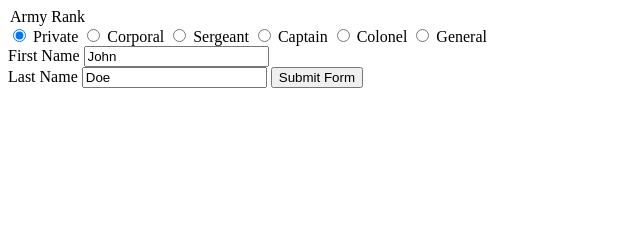
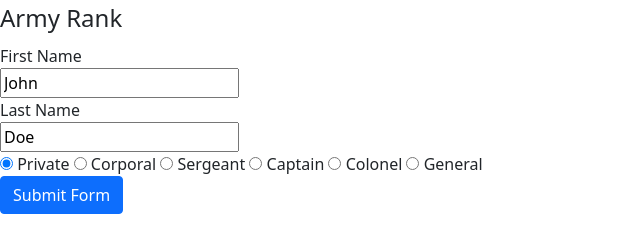
Before and after one commit to Jacobp60/Lab5js, a plain HTML site: page index.html in a window 1280 px wide. Shown: the whole page, without its empty margins (0-640 px from the left). Drawn offline with nearby package versions, Linux system fonts and the light colour scheme.

Commit message:
Bootstrap

```diff
--- a/index.html
+++ b/index.html
@@ -3,10 +3,27 @@
 <head>
     <meta charset="UTF-8">
     <title>Form Ranks</title>
+    <link href="https://cdn.jsdelivr.net/npm/bootstrap@5.0.0-beta1/dist/css/bootstrap.min.css" rel="stylesheet"
+          integrity="sha384-giJF6kkoqNQ00vy+HMDP7azOuL0xtbfIcaT9wjKHr8RbDVddVHyTfAAsrekwKmP1" crossorigin="anonymous">
 </head>
 <body>
 <form>
     <legend>Army Rank</legend>
+
+    <div class="col-sm-10">
+        <label for="first-name">First Name</label>
+        <div class="col-sm-10">
+            <input type="text" name="name" id="first-name" value="John">
+        </div>
+    </div>
+
+    <div class="col-sm-10">
+        <label for="last-name">Last Name</label>
+        <div class="col-sm-10">
+            <input type="text" name="name" id="last-name" value="Doe">
+        </div>
+    </div>
+
     <input type="radio" name="rank" id="rank-private" value="Private" checked="checked">
     <label for="rank-private">Private</label>
 
@@ -27,15 +44,7 @@
 
     <br>
 
-    <label for="first-name">First Name</label>
-    <input type="text" name="name" id="first-name" value="John">
-
-    <br>
-
-    <label for="last-name">Last Name</label>
-    <input type="text" name="name" id="last-name" value="Doe">
-
-    <button>Submit Form</button>
+    <button class="btn btn-primary">Submit Form</button>
 </form>
 
 <p id="message"></p>
@@ -43,5 +52,8 @@
 </body>
 <script src="https://code.jquery.com/jquery-3.5.1.js" integrity="sha256-QWo7LDvxbWT2tbbQ97B53yJnYU3WhH/C8ycbRAkjPDc="
         crossorigin="anonymous"></script>
+<script src="https://cdn.jsdelivr.net/npm/bootstrap@5.0.0-beta1/dist/js/bootstrap.bundle.min.js"
+        integrity="sha384-ygbV9kiqUc6oa4msXn9868pTtWMgiQaeYH7/t7LECLbyPA2x65Kgf80OJFdroafW" crossorigin="anonymous"></script>
 <script src="code.js"></script>
+<script src="style.css"></script>
 </html>
```
